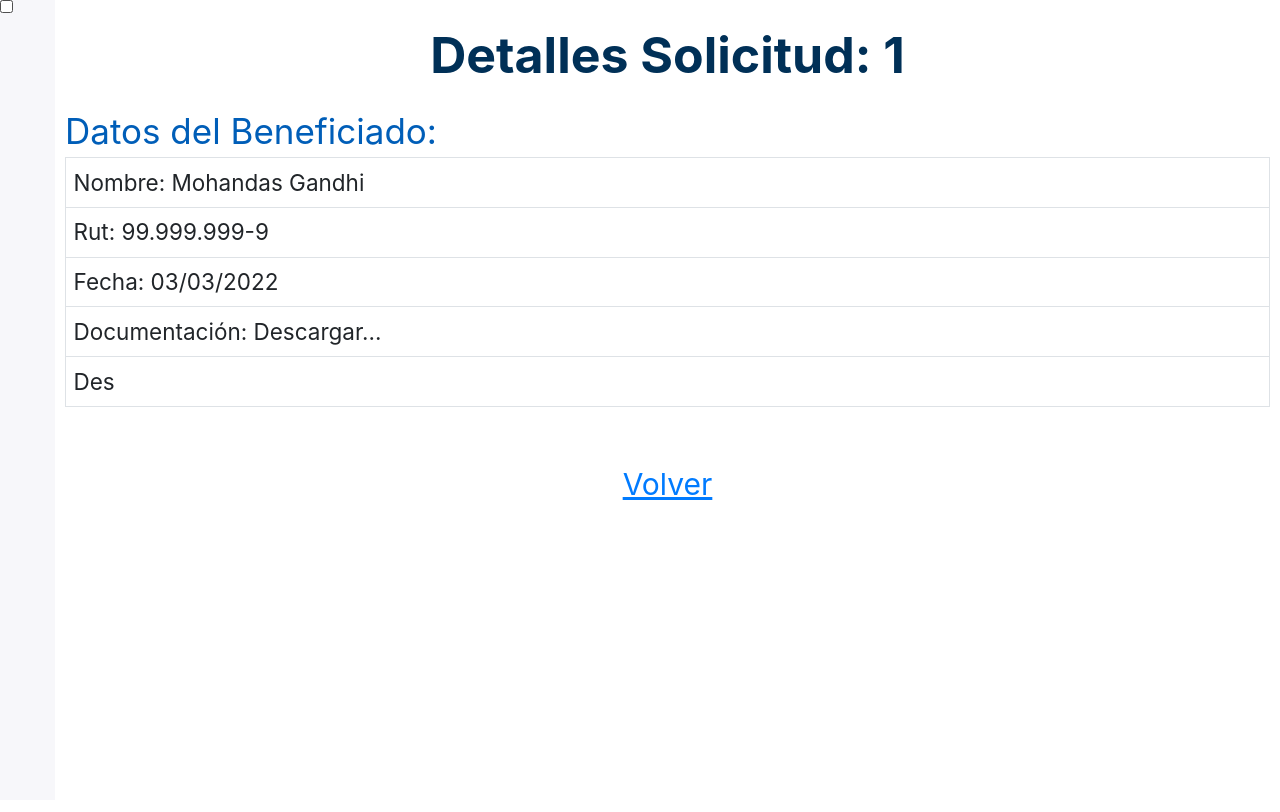
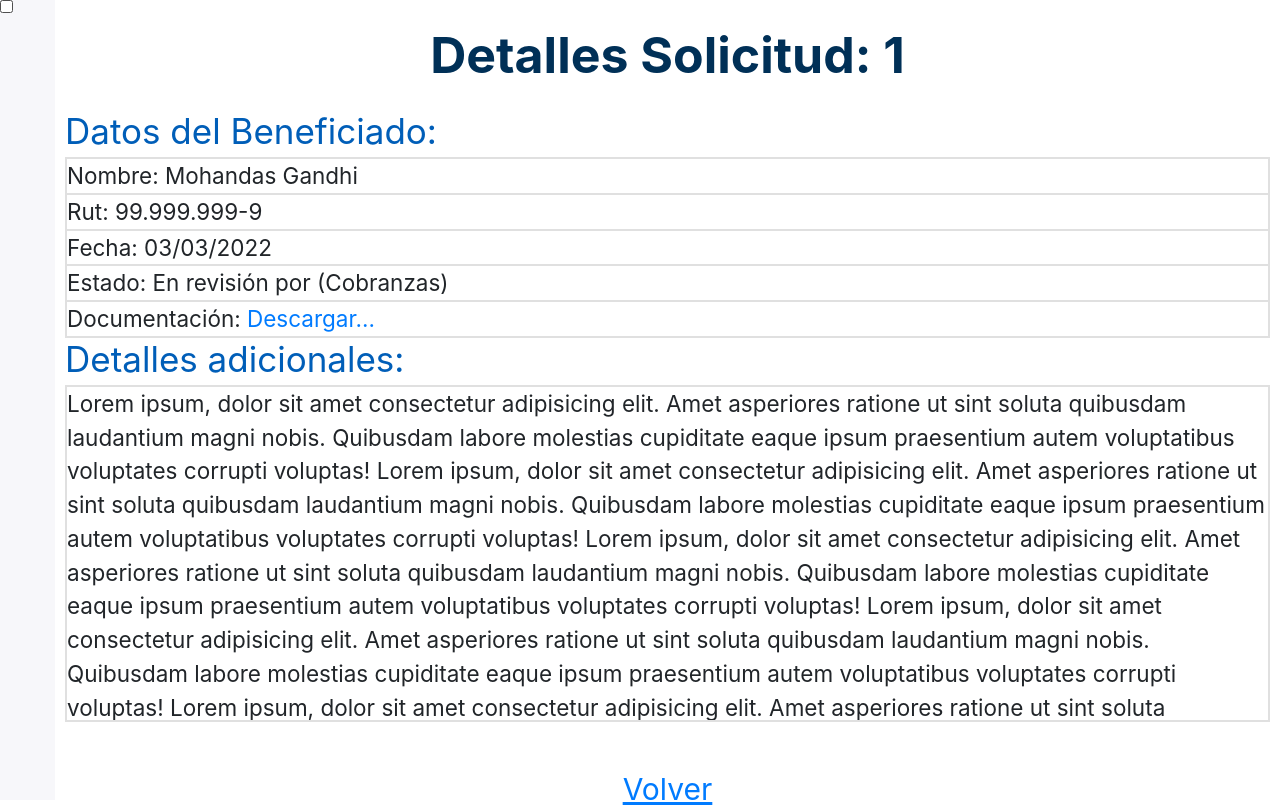
Before and after one commit to MilzCode/fron-bhf, a Next.js app: page /mis-solicitudes/1 in a window 1280 px wide. Built offline with nearby package versions, Linux system fonts and the light colour scheme.

Commit message:
fix: se añadio MIS DATOS

```diff
--- a/pages/mis-solicitudes/[solicitud].tsx
+++ b/pages/mis-solicitudes/[solicitud].tsx
@@ -13,25 +13,47 @@ const MiSolicitud = () => {
       <h1 className="TITULO">Detalles Solicitud: {router.query.solicitud}</h1>
       <h3 className="TITULO2">Datos del Beneficiado:</h3>
       <div className="TABLERESPONSIVE2">
-        <table className="table table-bordered">
-          <tbody>
-            <tr>
-              <td>Nombre: Mohandas Gandhi</td>
-            </tr>
-            <tr>
-              <td>Rut: 99.999.999-9</td>
-            </tr>
-            <tr>
-              <td>Fecha: 03/03/2022</td>
-            </tr>
-            <tr>
-              <td>Documentación: Descargar...</td>
-            </tr>
-            <tr>
-              <td>Des</td>
-            </tr>
-          </tbody>
-        </table>
+        <div>Nombre: Mohandas Gandhi</div>
+        <div>Rut: 99.999.999-9</div>
+        <div>Fecha: 03/03/2022</div>
+        <div>Estado: En revisión por (Cobranzas)</div>
+        <div>
+          Documentación: <a href="#">Descargar...</a>
+        </div>
+      </div>
+      <h3 className="TITULO2">Detalles adicionales:</h3>
+      <div className="TABLERESPONSIVE2">
+        <div>
+          Lorem ipsum, dolor sit amet consectetur adipisicing elit. Amet
+          asperiores ratione ut sint soluta quibusdam laudantium magni nobis.
+          Quibusdam labore molestias cupiditate eaque ipsum praesentium autem
+          voluptatibus voluptates corrupti voluptas! Lorem ipsum, dolor sit amet
+          consectetur adipisicing elit. Amet asperiores ratione ut sint soluta
+          quibusdam laudantium magni nobis. Quibusdam labore molestias
+          cupiditate eaque ipsum praesentium autem voluptatibus voluptates
+          corrupti voluptas! Lorem ipsum, dolor sit amet consectetur adipisicing
+          elit. Amet asperiores ratione ut sint soluta quibusdam laudantium
+          magni nobis. Quibusdam labore molestias cupiditate eaque ipsum
+          praesentium autem voluptatibus voluptates corrupti voluptas! Lorem
+          ipsum, dolor sit amet consectetur adipisicing elit. Amet asperiores
+          ratione ut sint soluta quibusdam laudantium magni nobis. Quibusdam
+          labore molestias cupiditate eaque ipsum praesentium autem voluptatibus
+          voluptates corrupti voluptas! Lorem ipsum, dolor sit amet consectetur
+          adipisicing elit. Amet asperiores ratione ut sint soluta quibusdam
+          laudantium magni nobis. Quibusdam labore molestias cupiditate eaque
+          ipsum praesentium autem voluptatibus voluptates corrupti voluptas!
+          Lorem ipsum, dolor sit amet consectetur adipisicing elit. Amet
+          asperiores ratione ut sint soluta quibusdam laudantium magni nobis.
+          Quibusdam labore molestias cupiditate eaque ipsum praesentium autem
+          voluptatibus voluptates corrupti voluptas! Lorem ipsum, dolor sit amet
+          consectetur adipisicing elit. Amet asperiores ratione ut sint soluta
+          quibusdam laudantium magni nobis. Quibusdam labore molestias
+          cupiditate eaque ipsum praesentium autem voluptatibus voluptates
+          corrupti voluptas! Lorem ipsum, dolor sit amet consectetur adipisicing
+          elit. Amet asperiores ratione ut sint soluta quibusdam laudantium
+          magni nobis. Quibusdam labore molestias cupiditate eaque ipsum
+          praesentium autem voluptatibus voluptates corrupti voluptas!
+        </div>
       </div>
       <Volver />
     </div>
--- a/styles/general/mis-datos.scss
+++ b/styles/general/mis-datos.scss
@@ -1,3 +1,17 @@
-.misDatos{
-
-}
+.misDatos {
+    &__formulario {
+      display: flex;
+      justify-content: center;
+      align-items: center;
+      flex-direction: column;
+    }
+    &__input {
+      width: 80% !important;
+    }
+    &__botones {
+      width: 80% !important;
+      & > button {
+        min-width: 10em;
+      }
+    }
+  }
--- a/styles/other/VentanaModal.scss
+++ b/styles/other/VentanaModal.scss
@@ -1,4 +1,5 @@
 .ventanaModal {
+  font-size: sizeResponsive(0.55);
   display: flex;
   position: fixed;
   background: rgba(0, 0, 0, 0.5);
@@ -10,7 +11,6 @@
   z-index: 9999;
   justify-content: center;
   align-items: center;
-  font-size: 2rem;
   text-align: center;
   &__container {
     background-color: white;
--- a/styles/variables.scss
+++ b/styles/variables.scss
@@ -1,6 +1,6 @@
-//Fuentes
+/**Fuentes**/
 $fontFamily: "Roboto", "Segoe UI", sans-serif;
-//colores
+/**colores**/
 //Logo ucn usa white y Pantone_Black_C en modo blanco y negro
 //Pantone to HEX -> for 2138-C https://www.pantone.com/eu/es/color-finder/2138-C
 $Pantone_Cool_Gray_7_C: #97999b;
@@ -40,18 +40,18 @@ $BlueLink2: #0a56b3;
 $AzulClaroMDB: #bdcfdc;
 $GrisMDB: #e0e0e0;
 
-//tamaños
+/**tamaños**/
 //Esta variable es importante ya que se usa como medida de tamaño de componentes junto con la funcion sizeResponsive()
 $BaseSizeResponsive: min(5rem, 7vw);
 $widthSideBar: 55px;
 
-//funciones
-//esta funcion devulve un valor basado en el tamño del tamaño Bass y recibe un factor de escala, por defecto es 1 (1:1)
+/**funciones**/
+//esta funcion devulve un valor basado en el tamño del tamaño Base y recibe un factor de escala, por defecto es 1 (1:1)
 @function sizeResponsive($factor: 1) {
   @return calc(#{$BaseSizeResponsive}* #{$factor});
 }
 
-//clases globales, son clases que se usan en mas de un sitio. LAS CLASES GLOBALES SE NOMBRAN EN MAYUSCULAS!
+/**clases globales, son clases que se usan en mas de un sitio. LAS CLASES GLOBALES SE NOMBRAN EN MAYUSCULAS!**/
 //NOSELECT sirve para que un elemento no se pueda seleccionar (como si fuese un pseudo elemento)
 .NOSELECT {
   -webkit-touch-callout: none; /* iOS Safari */
@@ -110,6 +110,11 @@ $widthSideBar: 55px;
     resize: none;
     overflow-y: scroll !important;
   }
+  & > select {
+    @extend .INPUT;
+    display: block;
+    width: 100%;
+  }
 }
 
 .BOTON {
@@ -121,12 +126,14 @@ $widthSideBar: 55px;
   margin-top: 1em;
   margin-left: auto;
   margin-right: auto;
-  border: none;
+  border: none !important;
+  outline: none !important;
   background-color: $Pantone_300_C;
   color: white;
   cursor: pointer;
+  min-width: 8em;
   &:hover {
-    background-color: rgba($Pantone_300_C, 0.95);
+    opacity: 0.95;
   }
   &:active {
     transform: scale(0.95);
@@ -146,23 +153,51 @@ $widthSideBar: 55px;
   outline: none !important;
 }
 
-.colorRed {
+.COLORRED {
   color: $Pantone_485_C;
 }
-.colorBLue {
+.COLORBLUE {
   color: $Pantone_300_C;
 }
-.colorPurple {
+.COLORPURPLE {
   color: $Pantone_2587_C;
 }
+
+.BACKGROUNDCOLORRED {
+  background-color: $Pantone_485_C;
+}
+.BACKGROUNDCOLORBLUE {
+  background-color: $Pantone_300_C;
+}
+.BACKGROUNDCOLORPURPLE {
+  background-color: $Pantone_2587_C;
+}
+
+//Este estilo funciona en conjunto con boostrap para tablas de mas de 1 columna, se espera que contenga table dentro.
 .TABLERESPONSIVE {
   font-size: sizeResponsive(0.45);
   text-align: center;
   max-width: 100% !important;
   overflow: auto;
 }
+
+//Este estilo sirve para representar Datos (1 columna), se espera que contenga varios div dentro.
 .TABLERESPONSIVE2 {
   font-size: sizeResponsive(0.45);
   max-width: 100% !important;
   overflow: auto;
+
+  & > div {
+    max-height: 15em;
+    overflow: auto;
+    border: 1px solid $GrisMDB;
+    border-left: 2px solid $GrisMDB;
+    border-right: 2px solid $GrisMDB;
+    &:first-child {
+      border-top: 2px solid $GrisMDB;
+    }
+    &:last-child {
+      border-bottom: 2px solid $GrisMDB;
+    }
+  }
 }
--- a/utils/removeSpecialCharacters.js
+++ b/utils/removeSpecialCharacters.js
@@ -1,3 +1,7 @@
+/**
+ *remueve cualquier caracter espcial de una cadena.
+ * @param str: string que se desea limpiar de caracteres especiales.
+ */
 const removeSpecialCharacters = (str) => {
   str = str.toLowerCase();
   str = str.replace(/[áàâãäå]/g, "a");
--- a/validations/validarRut.js
+++ b/validations/validarRut.js
@@ -16,7 +16,10 @@ var Fn = {
     return S ? S - 1 : "k";
   },
 };
-
+/**
+ * recibe un rut en cualquier formato (con puntos, sin puntos, con guion o sin guion y combinaciones) y lo valida.
+ * @param rut: cadena de texto con el rut a validar.
+ * **/
 const validarRut = (rut) => {
   let rutValido = false;
   if (rut.length > 0) {
```
Also changed, not shown: components/other/VentanaModal.tsx (+38 -7 lines), pages/mis-datos.tsx (+54 -8 lines), pages/mis-solicitudes/index.tsx (+5 -5 lines), utils/formatoRut.js (+6 -3 lines).
